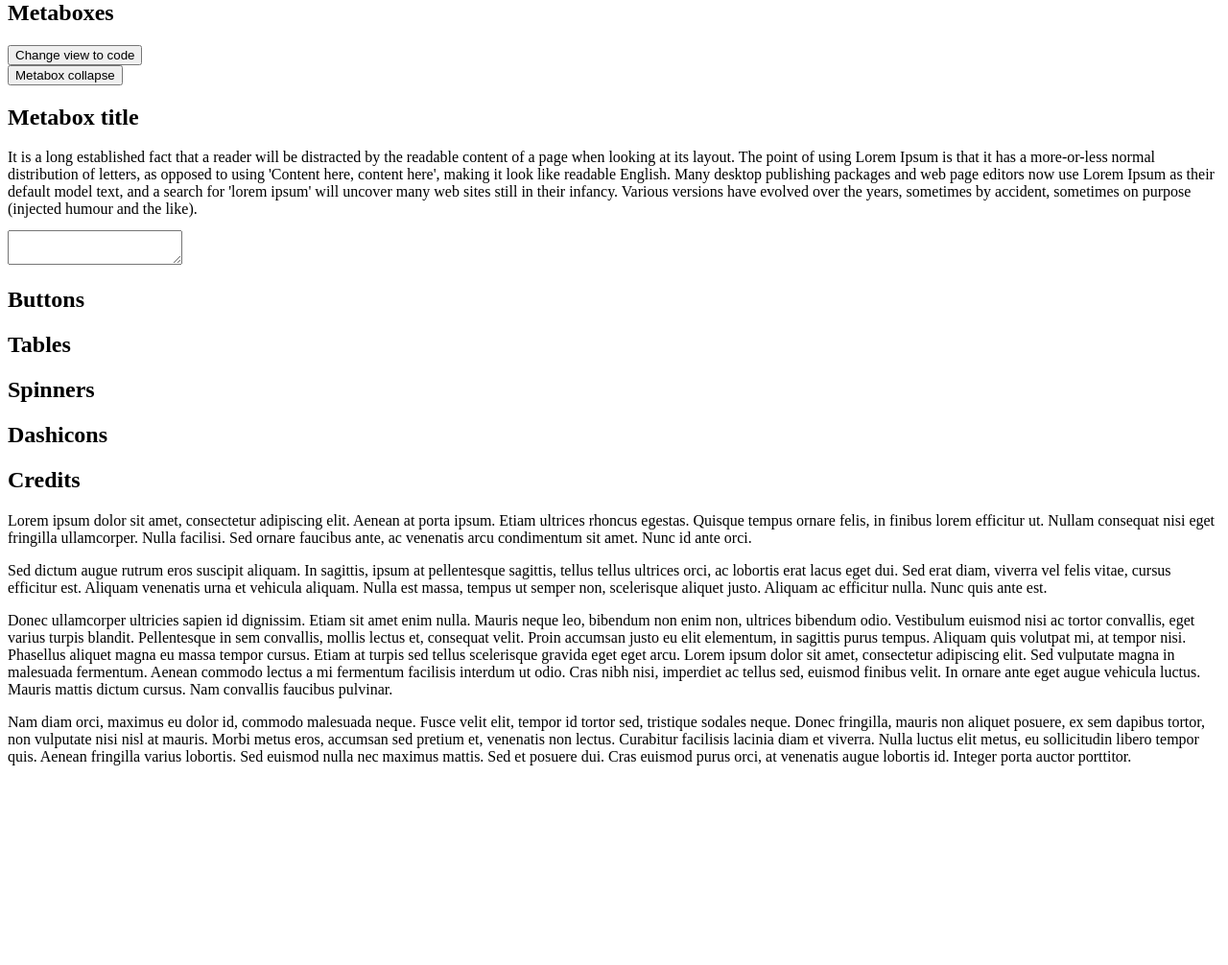
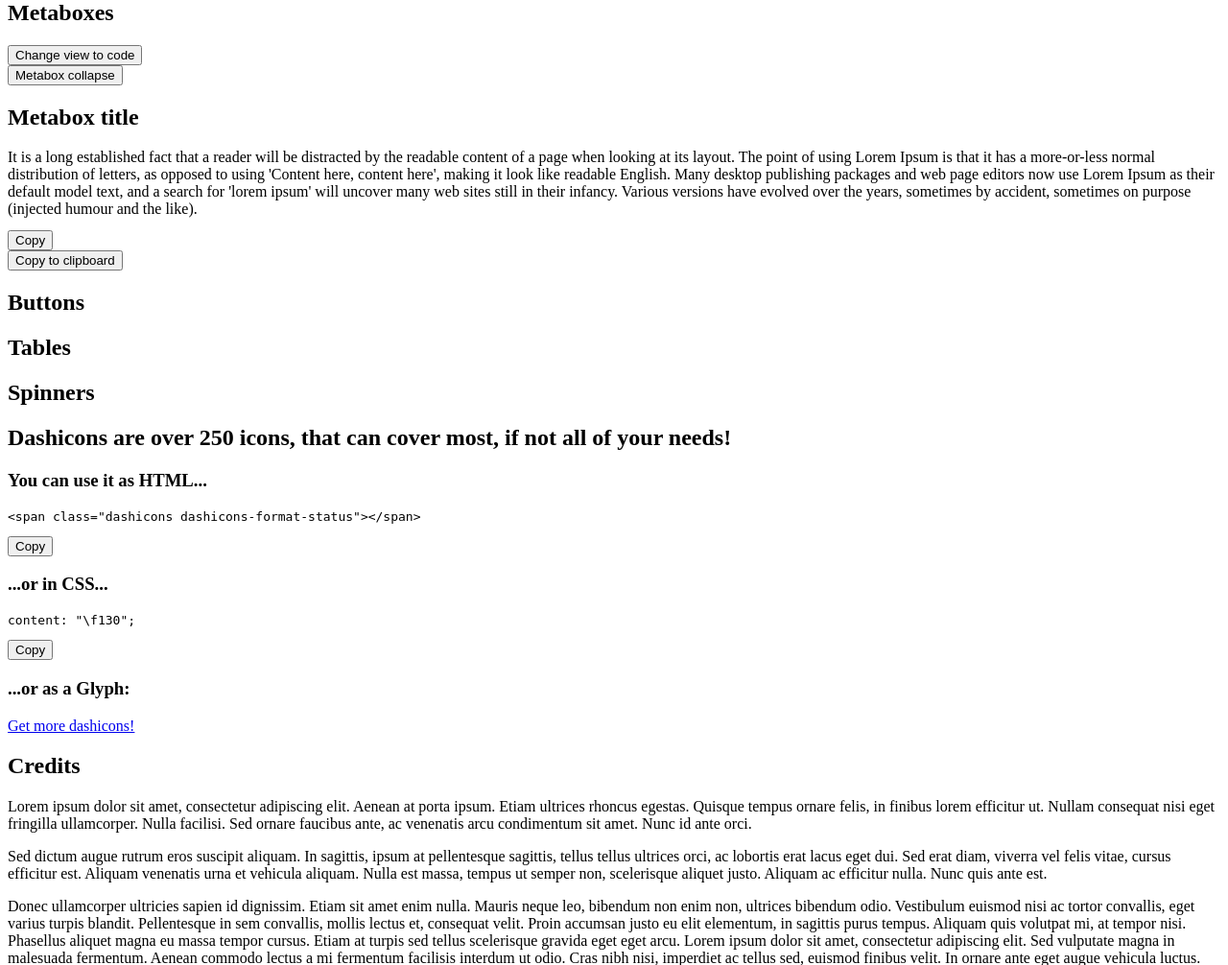
Before and after one commit to BracketSpace/WP-Admin-Reference, a WordPress theme: template web/app/themes/wpadminref/index.php in a window 1280 px wide. Shown: the part 884-1890 px from the top of the page at 96% size. Before the commit the page ends 1682 px from the top, so only its background shows below. Run offline with PHP 8.4 and a stand-in for WordPress, Linux system fonts and the light colour scheme; the site name, menu and one post (Sample post) are stand-ins, and other content is empty; some libraries are stand-ins or nearby versions.

Commit message:
Dashicons view

```diff
--- a/web/app/themes/wpadminref/functions.php
+++ b/web/app/themes/wpadminref/functions.php
@@ -25,7 +25,8 @@ add_action( 'wp_enqueue_scripts', function() {
 	wp_enqueue_style( 'wp-pointer' );
 	wp_enqueue_style( 'widgets' );
 	wp_enqueue_style( 'colors' );
-	wp_enqueue_style( 'prism-tomorrow', get_theme_file_uri( '/node_modules/prismjs/themes/prism-okaidia.css' ), array(), filemtime( get_theme_file_uri( '/node_modules/prismjs/themes/prism-okaidia.css' ) ), all );
+	wp_enqueue_style( 'prism-okaidia', get_theme_file_uri( '/node_modules/prismjs/themes/prism-okaidia.css' ), array(), filemtime( get_theme_file_uri( '/node_modules/prismjs/themes/prism-okaidia.css' ) ), all );
+	wp_enqueue_style( 'prism-toolbar', get_theme_file_uri( '/node_modules/prismjs/plugins/toolbar/prism-toolbar.css' ), array(), filemtime( get_theme_file_uri( '/node_modules/prismjs/plugins/toolbar/prism-toolbar.css' ) ), all );
 	wp_enqueue_style( 'prism-line-numbers', get_theme_file_uri( '/node_modules/prismjs/plugins/line-numbers/prism-line-numbers.css' ), array(), filemtime( get_theme_file_uri( '/node_modules/prismjs/plugins/line-numbers/prism-line-numbers.css' ) ), all );
 	wp_enqueue_style( 'wpadminref-styles', get_theme_file_uri( '/assets/styles/main.css' ), array(), filemtime( get_theme_file_uri( '/assets/styles/main.css' ) ), all );
 } );
@@ -63,9 +64,12 @@ add_action( 'wp_enqueue_scripts', function() {
 	wp_enqueue_script( 'thickbox' );
 	wp_enqueue_script( 'shortc' );
 	wp_enqueue_script( 'waypoints', get_theme_file_uri( '/node_modules/waypoints/lib/jquery.waypoints.min.js' ), array( 'jquery' ), '4.0.1', true );
+	wp_enqueue_script( 'clipboard', get_theme_file_uri( '/node_modules/clipboard/dist/clipboard.min.js' ), array(), filemtime( get_theme_file_uri( '/node_modules/clipboard/dist/clipboard.min.js' ) ), true );
 	wp_enqueue_script( 'prismjs', get_theme_file_uri( '/node_modules/prismjs/prism.js' ), array(), filemtime( get_theme_file_uri( '/node_modules/prismjs/prism.js' ) ), true );
+	wp_enqueue_script( 'prism-toolbar', get_theme_file_uri( '/node_modules/prismjs/plugins/toolbar/prism-toolbar.min.js' ), array(), filemtime( get_theme_file_uri( '/node_modules/prismjs/plugins/toolbar/prism-toolbar.min.js' ) ), true );
 	wp_enqueue_script( 'prismjs-line-numbers', get_theme_file_uri( '/node_modules/prismjs/plugins/line-numbers/prism-line-numbers.js' ), array(), filemtime( get_theme_file_uri( '/node_modules/prismjs/plugins/line-numbers/prism-line-numbers.js' ) ), true );
 	wp_enqueue_script( 'prism-normalize-whitespace', get_theme_file_uri( '/node_modules/prismjs/plugins/normalize-whitespace/prism-normalize-whitespace.js' ), array(), filemtime( get_theme_file_uri( '/node_modules/prismjs/plugins/normalize-whitespace/prism-normalize-whitespace.js' ) ), true );
+	wp_enqueue_script( 'prism-copy-to-clipboard', get_theme_file_uri( '/node_modules/prismjs/plugins/copy-to-clipboard/prism-copy-to-clipboard.min.js' ), array(), filemtime( get_theme_file_uri( '/node_modules/prismjs/plugins/copy-to-clipboard/prism-copy-to-clipboard.min.js' ) ), true );
 	wp_enqueue_script( 'sectionMenu', get_theme_file_uri( '/assets/scripts/functions/sectionMenu.js' ), array(), filemtime( get_theme_file_uri( '/assets/scripts/functions/sectionMenu.js' ) ), true );
 	wp_enqueue_script( 'wpadminref-script', get_theme_file_uri( '/assets/scripts/main.js' ), array(), filemtime( get_theme_file_uri( '/assets/scripts/main.js' ) ), true );
 } );
--- a/web/app/themes/wpadminref/header.php
+++ b/web/app/themes/wpadminref/header.php
@@ -10,6 +10,7 @@
 <head>
 	<meta charset="<?php bloginfo( 'charset' ); ?>">
 	<meta name="viewport" content="width=device-width, initial-scale=1">
+	<link rel="shortcut icon" href="<?php get_theme_file_uri( '/favicon.ico' ); ?>/favicon.ico" />
 	<script type="text/javascript">var ajaxurl = <?php echo wp_json_encode( admin_url( 'admin-ajax.php', 'relative' ) ); ?></script>
 	<?php wp_head(); ?>
 </head>
--- a/web/app/themes/wpadminref/package.json
+++ b/web/app/themes/wpadminref/package.json
@@ -8,6 +8,7 @@
     "lint:js": "wp-scripts lint-js ./assets/scripts"
   },
   "dependencies": {
+    "clipboard": "^2.0.4",
     "lint": "^0.7.0",
     "prismjs": "^1.17.1",
     "waypoints": "^4.0.1"
--- a/web/app/themes/wpadminref/template-parts/sections/dashicons.php
+++ b/web/app/themes/wpadminref/template-parts/sections/dashicons.php
@@ -7,8 +7,37 @@
 
 ?>
 <section class="section section-dashicons" id="dashicons">
-	<h1>Dashicons</h1>
+	<h1 class="text-center">Dashicons are over 250 icons, that can cover most, if not all of your needs!</h1>
 	<div class="section-content">
+		<div class="dashicons-box">
+			<p>
+				<span class="dashicons dashicons-admin-site"></span>
+				<span class="dashicons dashicons-format-status"></span>
+				<span class="dashicons dashicons-search"></span>
+				<span class="dashicons dashicons-admin-settings"></span>
+				<span class="dashicons dashicons-welcome-learn-more"></span>
+				<span class="dashicons dashicons-images-alt2"></span>
+			</p>
+			<h3>You can use it as HTML...</h3>
+			<pre class="line-numbers language-markup">
+				<code class="language-markup">
+					&lt;span class=&quot;dashicons dashicons-format-status&quot;&gt;&lt;/span&gt;
+				</code>
+			</pre>
 
+			<h3>...or in CSS...</h3>
+			<pre class="line-numbers language-css">
+				<code>
+					content: "\f130";
+				</code>
+			</pre>
+
+			<h3>...or as a Glyph:</h3>
+			<p><span class="dashicons dashicons-format-status"></span></p>
+
+			<p>
+				<a href="https://developer.wordpress.org/resource/dashicons/" target="_blank" class="button button-primary button-big">Get more dashicons!</a>
+			</p>
+		</div>
 	</div>
 </section>
--- a/web/app/themes/wpadminref/template-parts/sections/metaboxes.php
+++ b/web/app/themes/wpadminref/template-parts/sections/metaboxes.php
@@ -47,7 +47,10 @@
 	</div>
 
 	<div class="section-code">
-		<pre class="section-markup-code line-numbers language-markup"><code class="editor-code line-numbers language-markup"></code><textarea class="editor-content"></textarea></pre>
+		<pre class="section-markup-code line-numbers language-markup"><code class="editor-code line-numbers language-markup"></code></pre>
+		<div class="section-code-functions">
+			<button class="button button-primary copy-to-clipboard">Copy to clipboard</button>
+		</div>
 	</div>
 
 </section>
```
Also changed, not shown: web/app/themes/wpadminref/assets/scripts/main.js (+13 -15 lines), web/app/themes/wpadminref/assets/styles/main.css (+21 -0 lines), 1 other file.
